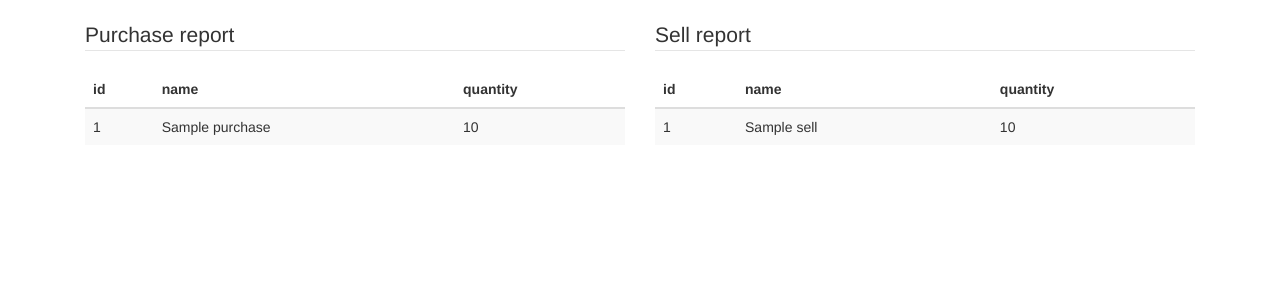
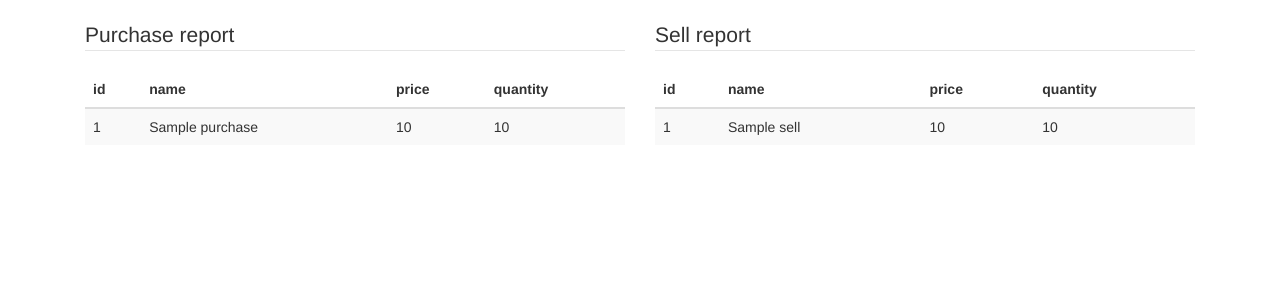
Before and after one commit to dann254/django-shop, a Django app: page /manager/reports/ in a window 1280 px wide. Shown: the part 51-351 px from the top of the page. Run offline with Django 3.2, Linux system fonts and the light colour scheme; tables that the repository leaves empty hold one stand-in row (values such as "Sample post"); some libraries are stand-ins or nearby versions.

Commit message:
readme and models update

```diff
--- a/manager/models.py
+++ b/manager/models.py
@@ -16,6 +16,7 @@ class Stock(models.Model):
 
 class Purchase(models.Model):
     name     = models.CharField(max_length=120)
+    price    = models.PositiveIntegerField()
     quantity = models.PositiveIntegerField()
     date_created = models.DateTimeField(auto_now_add=True)
     date_updated = models.DateTimeField(auto_now=True)
@@ -24,6 +25,7 @@ class Purchase(models.Model):
         return self.name
 class Sell(models.Model):
     name     = models.CharField(max_length=120)
+    price    = models.PositiveIntegerField()
     quantity = models.PositiveIntegerField()
     date_created = models.DateTimeField(auto_now_add=True)
     date_updated = models.DateTimeField(auto_now=True)
--- a/manager/views.py
+++ b/manager/views.py
@@ -33,6 +33,7 @@ def addstock(request):
                 item.save()
                 obj2 = Purchase.objects.create(
                     name = request.POST.get('name'),
+                    price = item.price,
                     quantity = request.POST.get('quantity'),
                 )
 
@@ -46,6 +47,7 @@ def addstock(request):
             )
             obj2 = Purchase.objects.create(
                 name = request.POST.get('name'),
+                price = item.price,
                 quantity = request.POST.get('quantity'),
             )
             success="Successfully added"
@@ -70,6 +72,7 @@ def sell(request):
                 item.save()
                 obj2 = Sell.objects.create(
                     name = request.POST.get('name'),
+                    price = item.price,
                     quantity = request.POST.get('quantity'),
                 )
                 success="Sold"
--- a/templates/layout.html
+++ b/templates/layout.html
@@ -23,7 +23,7 @@
                <li><a href="{% url 'manager:sell'%}"><span class="glyphicon glyphicon-flag"></span> Sell</a></li>
                <li><a href="{% url 'manager:addstock'%}"><span class="glyphicon glyphicon-briefcase"></span> Add-stock</a></li>
                <li><a href="{% url 'manager:stock'%}"><span class="glyphicon glyphicon-info-sign"></span> Stock</a></li>
-               <li><a href="{% url 'manager:reports'%}ts/"><span class="glyphicon glyphicon-pencil"></span> Reports</a></li>
+               <li><a href="{% url 'manager:reports'%}"><span class="glyphicon glyphicon-pencil"></span> Reports</a></li>
              </ul>
              </div>
        </div>
--- a/templates/report.html
+++ b/templates/report.html
@@ -8,6 +8,7 @@
         <tr>
           <th>id</th>
           <th>name</th>
+          <th>price</th>
           <th>quantity</th>
         </tr>
       </thead>
@@ -17,6 +18,7 @@
         <tr>
           <td>{{item.id}}</td>
           <td>{{item.name}}</td>
+          <td>{{item.price}}</td>
           <td>{{item.quantity}}</td>
         </tr>
         {% endfor %}
@@ -32,6 +34,7 @@
         <tr>
           <th>id</th>
           <th>name</th>
+          <th>price</th>
           <th>quantity</th>
         </tr>
       </thead>
@@ -40,6 +43,7 @@
         <tr>
           <td>{{item.id}}</td>
           <td>{{item.name}}</td>
+          <td>{{item.price}}</td>
           <td>{{item.quantity}}</td>
         </tr>
         {% endfor %}
```
Also changed, not shown: README.md.
